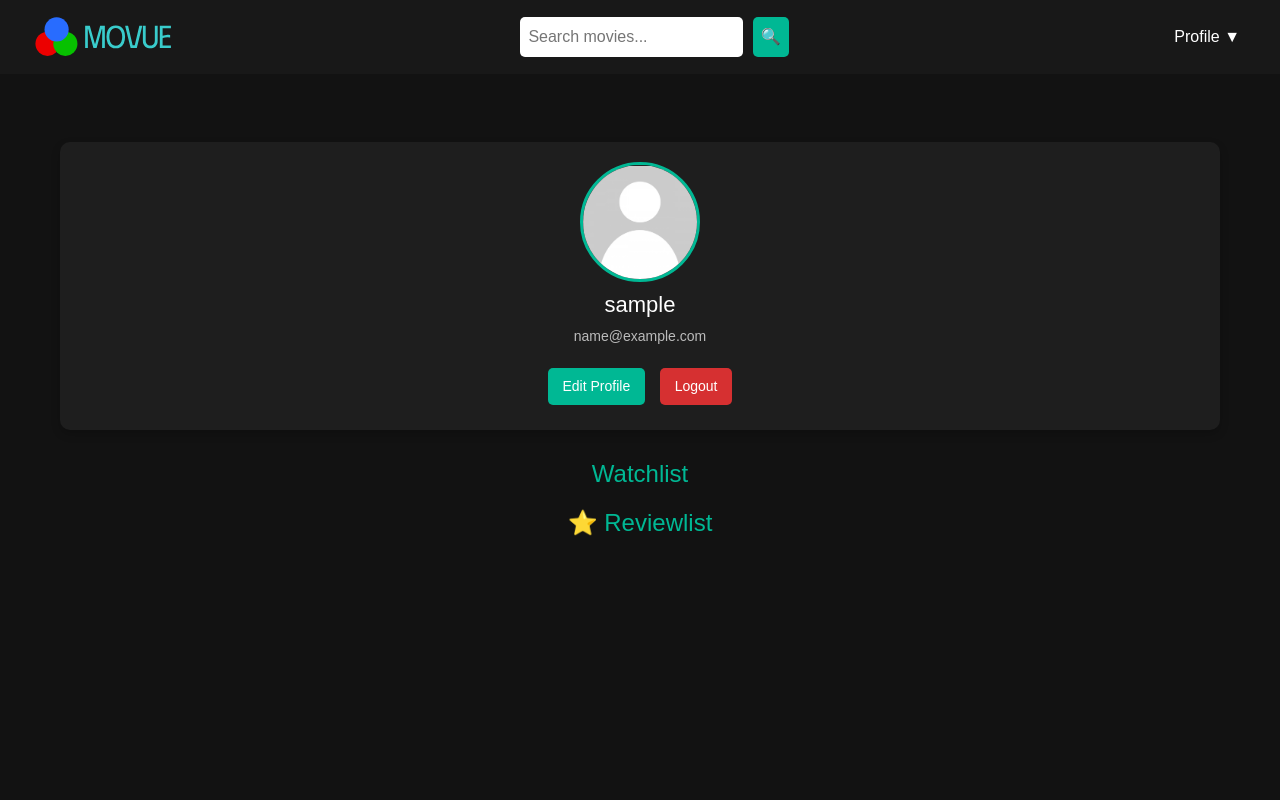
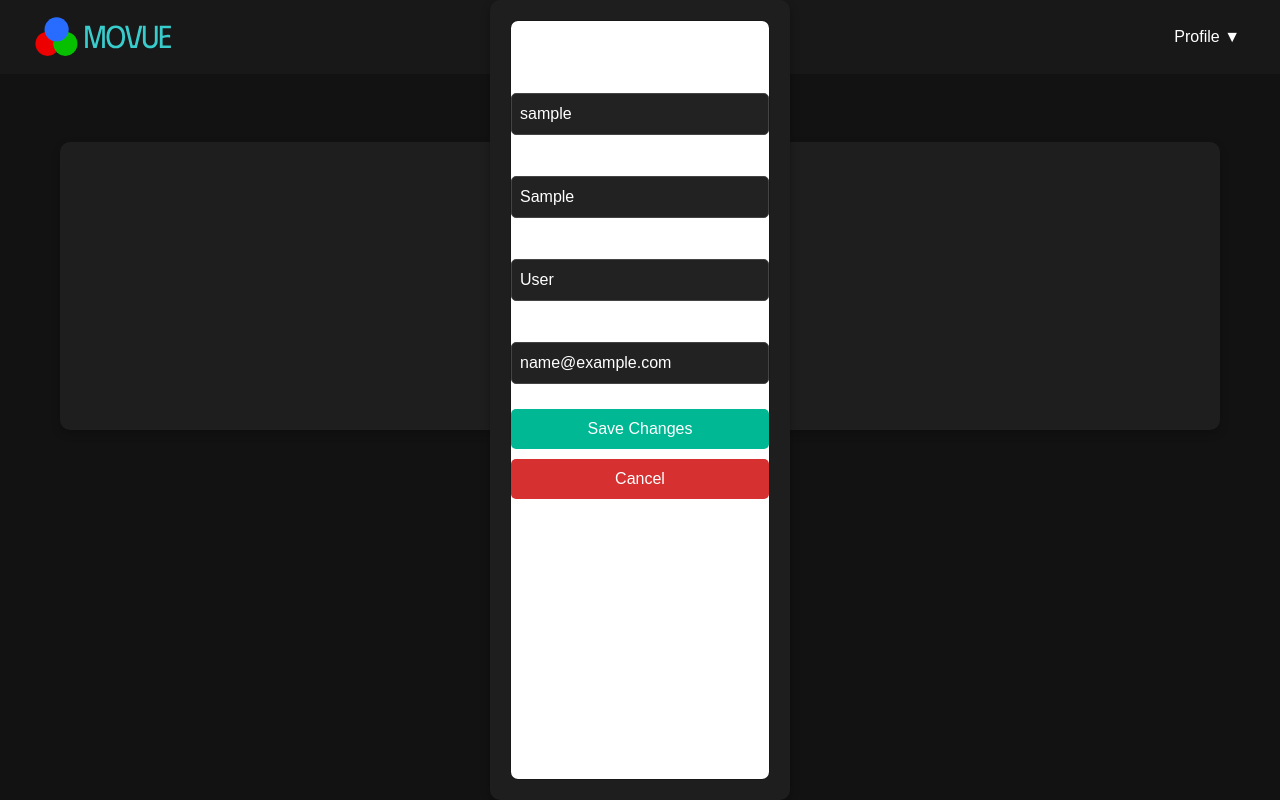
Before and after one commit to harrree/StarShip, a Django app: page /profile/ in a window 1280 px wide. Run offline with Django 5.2, Linux system fonts and the light colour scheme; the visitor is signed in with stand-in values (Sample User, id 1); data comes from the database, SQL or seed files in the repository; data that the repository does not hold is empty.

Commit message:
js file has some problem

```diff
--- a/MovueProject/MovueApp/static/css/profile.css
+++ b/MovueProject/MovueApp/static/css/profile.css
@@ -164,7 +164,7 @@ body {
 
 /* Edit Profile Modal */
 .modal {
-  display: none;
+  display: flex;
   position: fixed;
   top: 50%;
   left: 50%;
--- a/MovueProject/MovueApp/static/js/profile.js
+++ b/MovueProject/MovueApp/static/js/profile.js
@@ -1,4 +1,7 @@
+
+
   function openEditProfile() {
+    console.log("Function is running");
     document.getElementById("editProfileModal").style.display = "flex";
   }
 
--- a/MovueProject/MovueApp/templates/movie_list.html
+++ b/MovueProject/MovueApp/templates/movie_list.html
@@ -149,7 +149,7 @@
                     headers: { 'X-CSRFToken': '{{ csrf_token }}' },
                     datatype: 'json',
                     success: function(response){
-                        $('#user_review').append('<div><input value="'+ response.review + ' '+ response.rating +'"></div>');
+                        $('#user_review').val(response.review + ' ' + response.rating);
                     }
                 });
             });
```
